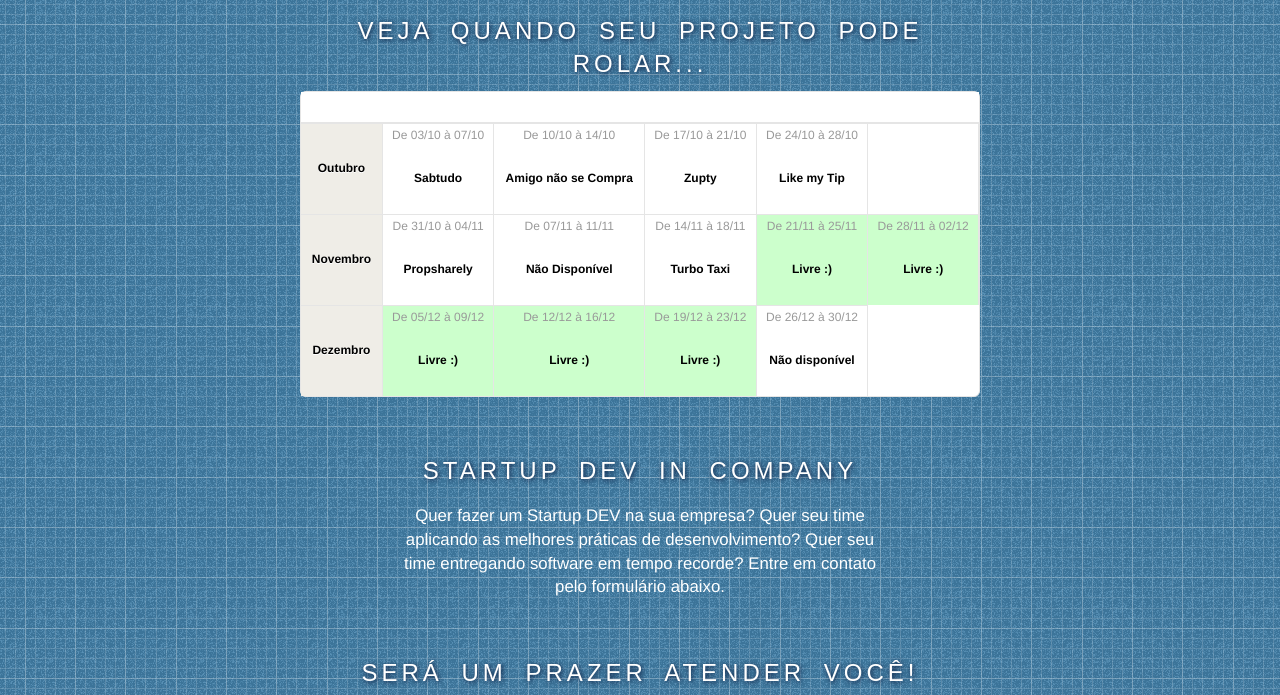
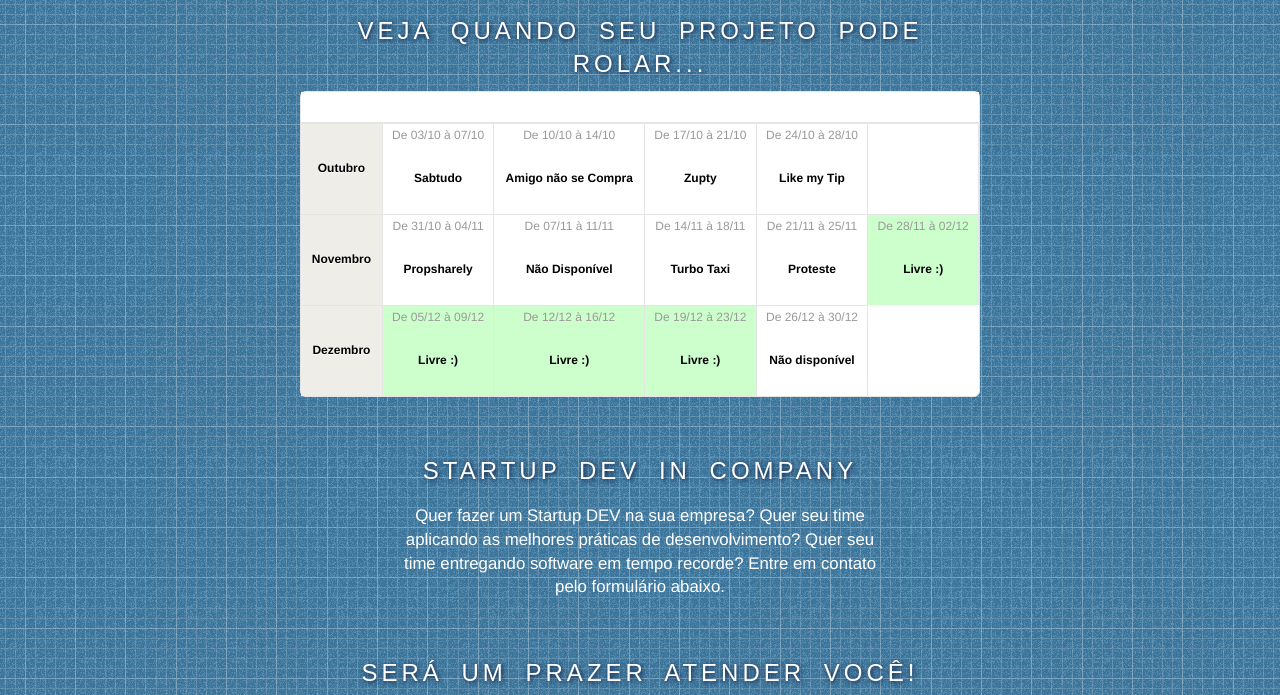
Before and after one commit to marciomarques/startupdev.github.com, a Jekyll site: the page built from index.html, in a window 1280 px wide and 900 px high, scrolled down 1058 px, cut to the strip 0-695 px from the top of the window. Built offline with Jekyll 4.4.1, drawn with Linux system fonts in a browser that asks for light colours; nearby versions of some CDN libraries; some web fonts are replaced.

Commit message:
add proteste project

```diff
--- a/index.html
+++ b/index.html
@@ -243,11 +243,11 @@
             </strong>
           </div>
         </td>
-        <td class="current">
+        <td>
           <div class="day">De 21/11 à 25/11</div>
           <div class="day-content">
             <strong>
-              Livre :)
+              Proteste
             </strong>
           </div>
         </td>
```
